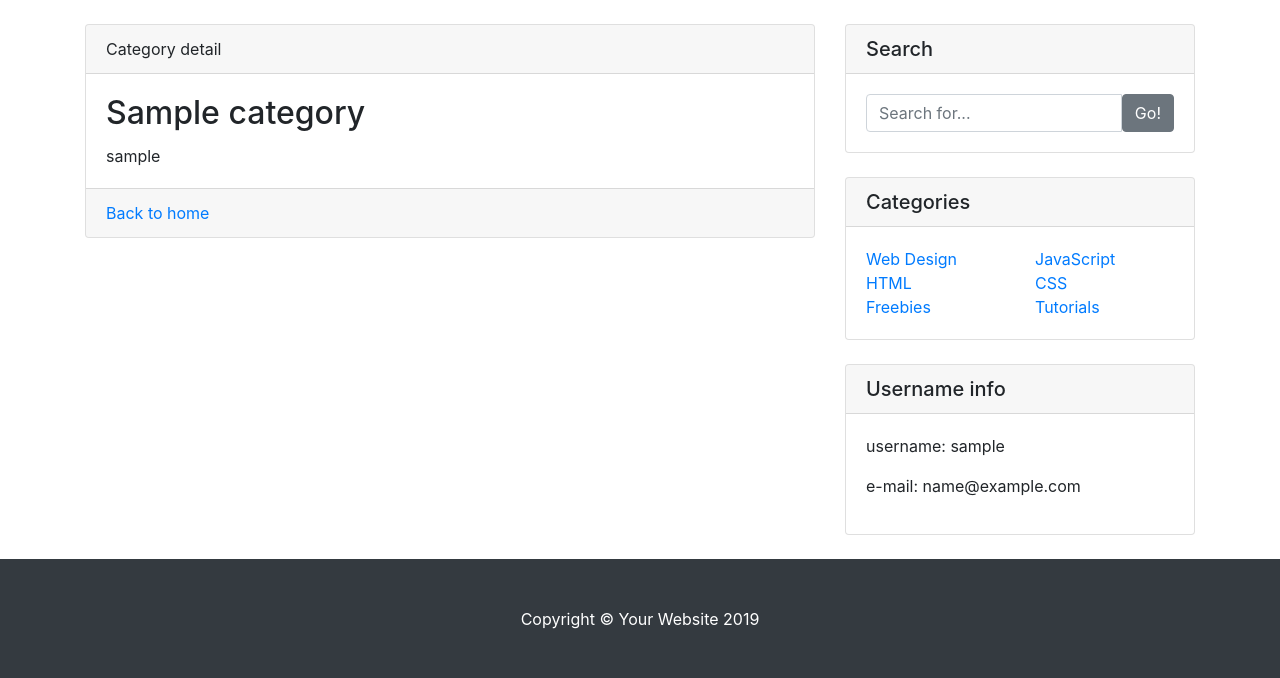
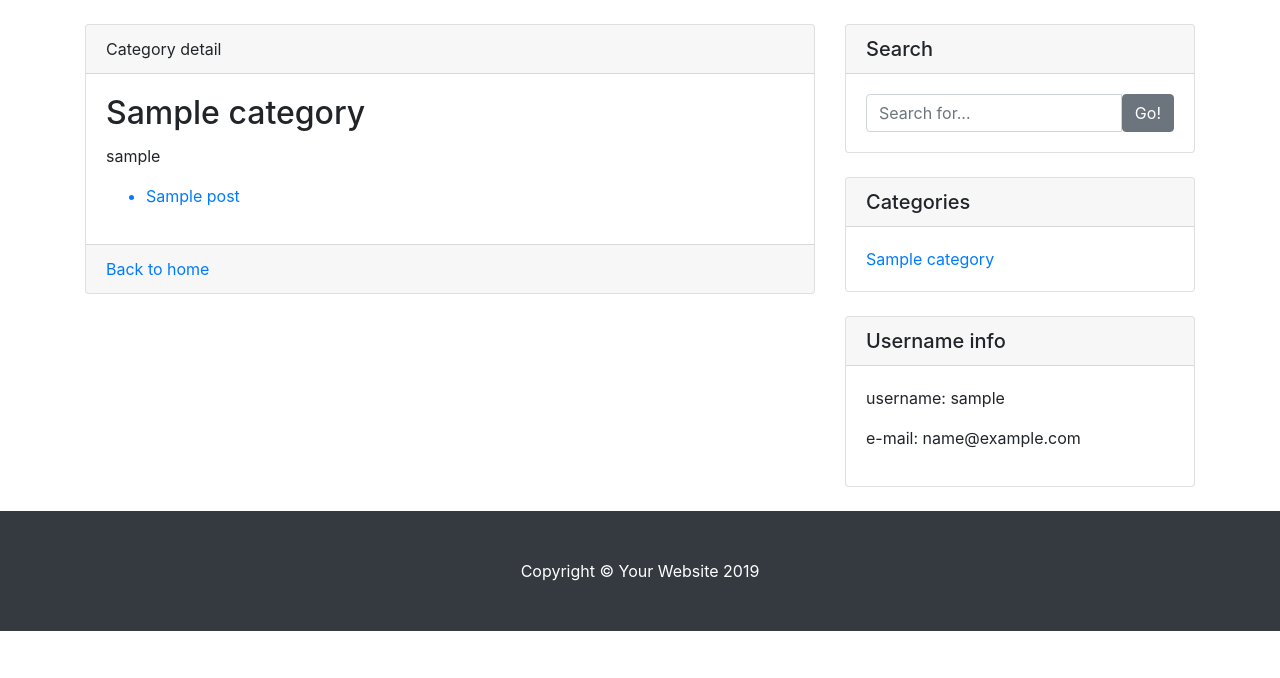
Before and after one commit to rafaelsfaria/blog-django, a Django app: a page that uses posts/templates/posts/base.html in a window 1280 px wide. Shown: the part 56-734 px from the top of the page. Run offline with Django 3.2, Linux system fonts and the light colour scheme; a user stored in the database is signed in; tables that the repository leaves empty hold one stand-in row (values such as "Sample post"); some libraries are stand-ins or nearby versions.

Commit message:
category detail

```diff
--- a/posts/templates/categories/detail.html
+++ b/posts/templates/categories/detail.html
@@ -12,6 +12,11 @@
     <div class="card-body">
       <h2 class="card-title">{{ category.name }}</h2>
       <p class="card-text">{{ category.slug }}</p>
+      <ul>
+        {% for post in posts %}
+        <a href="{% url 'post-detail' post.id %}"><li>{{ post }}</li></a>
+        {% endfor %}
+      </ul>
     </div>
     <div class="card-footer text-muted">
       <a href="{% url 'home' %}">Back to home</a>
--- a/posts/templates/posts/base.html
+++ b/posts/templates/posts/base.html
@@ -81,28 +81,11 @@
                         <div class="row">
                             <div class="col-lg-6">
                                 <ul class="list-unstyled mb-0">
+                                    {% for category in categories %}
                                     <li>
-                                        <a href="#">Web Design</a>
+                                        <a href="{% url 'category-detail' category.slug %}">{{ category }}</a>
                                     </li>
-                                    <li>
-                                        <a href="#">HTML</a>
-                                    </li>
-                                    <li>
-                                        <a href="#">Freebies</a>
-                                    </li>
-                                </ul>
-                            </div>
-                            <div class="col-lg-6">
-                                <ul class="list-unstyled mb-0">
-                                    <li>
-                                        <a href="#">JavaScript</a>
-                                    </li>
-                                    <li>
-                                        <a href="#">CSS</a>
-                                    </li>
-                                    <li>
-                                        <a href="#">Tutorials</a>
-                                    </li>
+                                    {% endfor %}
                                 </ul>
                             </div>
                         </div>
--- a/posts/templates/posts/detail.html
+++ b/posts/templates/posts/detail.html
@@ -3,8 +3,6 @@
 {% block content %}
 <!-- Blog Entries Column -->
 <div class="col-md-8">
-
-    <a href="{% url 'home' %}">Back to home</a>
     <!-- Blog Post -->
     <div class="card mb-4 mt-4">
         <div class="card-header">
@@ -17,6 +15,7 @@
     <div class="card-footer text-muted">
       Posted on {{ post.pub_date }} by
       <a href="#">{{ post.author }}</a>
+      <p><a href="{% url 'home' %}">Back to home</a></p>
     </div>
   </div>
 </div>
--- a/posts/views.py
+++ b/posts/views.py
@@ -7,27 +7,51 @@ from django.contrib.auth.mixins import LoginRequiredMixin
 
 
 class HomeView(LoginRequiredMixin, ListView):
-	model = Post
-	template_name = 'posts/index.html'
-	context_object_name = 'blog_posts'
-	ordering = ['-pub_date']
-	paginate_by = 3
+    model = Post
+    template_name = 'posts/index.html'
+    context_object_name = 'blog_posts'
+    ordering = ['-pub_date']
+    paginate_by = 3
+
+    def get_context_data(self, **kwargs):
+        context = super().get_context_data(**kwargs)
+        context['categories'] = Category.objects.all()
+        return context
+
 
 class PostView(LoginRequiredMixin, DetailView):
-	model = Post
-	template_name = 'posts/detail.html'
-	context_object_name = 'post'
+    model = Post
+    template_name = 'posts/detail.html'
+    context_object_name = 'post'
+
+    def get_context_data(self, **kwargs):
+        context = super().get_context_data(**kwargs)
+        context['categories'] = Category.objects.all()
+        return context
+
 
 class PostCreate(LoginRequiredMixin, CreateView):
-	model = Post
-	template_name = 'posts/create.html'
-	fields = ['title', 'content']
+    model = Post
+    template_name = 'posts/create.html'
+    fields = ['title', 'content']
 
-	def form_valid(self, form):
-		form.instance.author = self.request.user
-		return super().form_valid(form)
+    def form_valid(self, form):
+        form.instance.author = self.request.user
+        return super().form_valid(form)
+
+    def get_context_data(self, **kwargs):
+        context = super().get_context_data(**kwargs)
+        context['categories'] = Category.objects.all()
+        return context
+
 
 class CategoryDetail(LoginRequiredMixin, DetailView):
-	model = Category
-	template_name = 'categories/detail.html'
-	context_object_name = 'category'
+    model = Category
+    template_name = 'categories/detail.html'
+    context_object_name = 'category'
+
+    def get_context_data(self, **kwargs):
+        context = super().get_context_data(**kwargs)
+        context['categories'] = Category.objects.all()
+        context['posts'] = Post.objects.filter(category__id=context['category'].id)
+        return context
```
